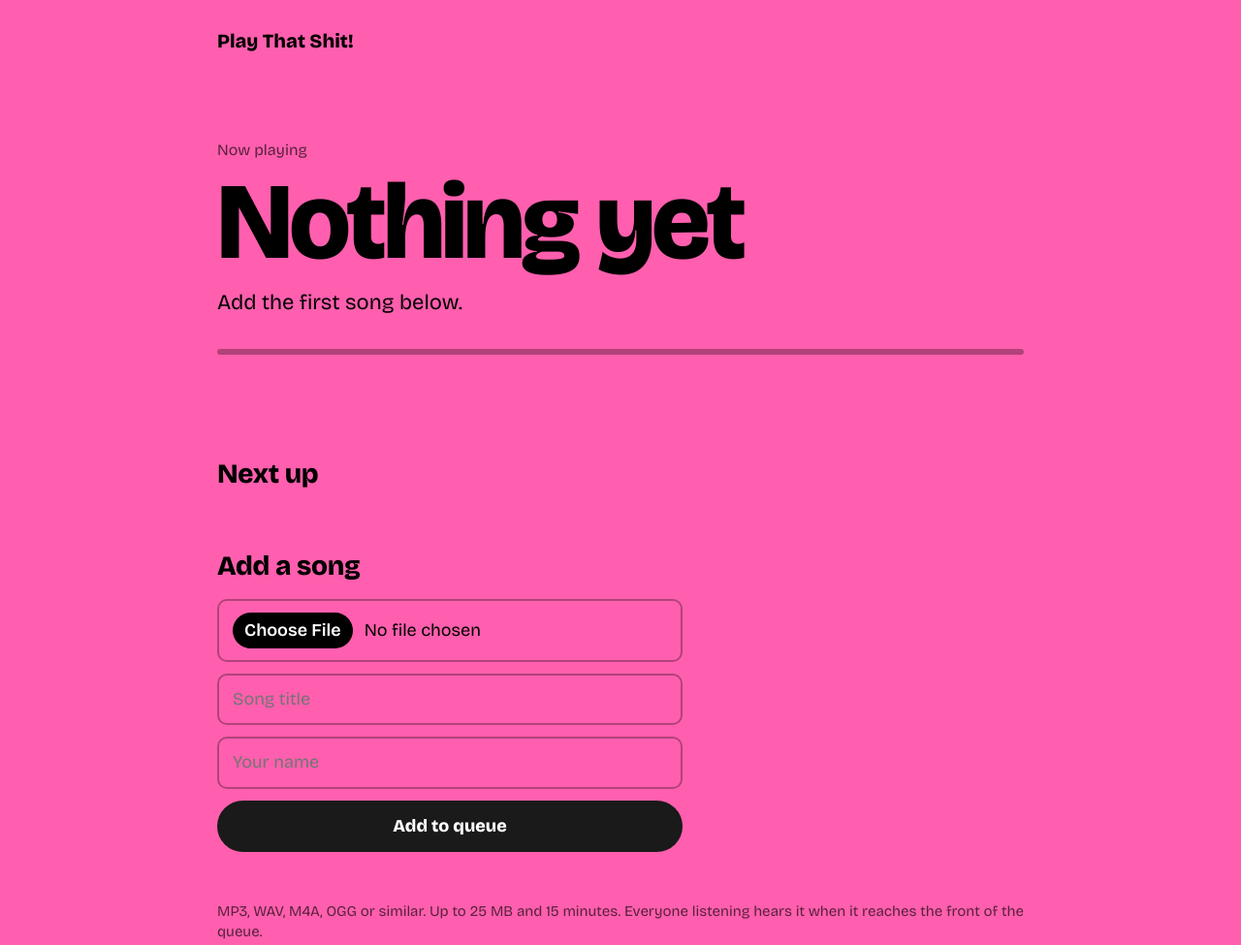
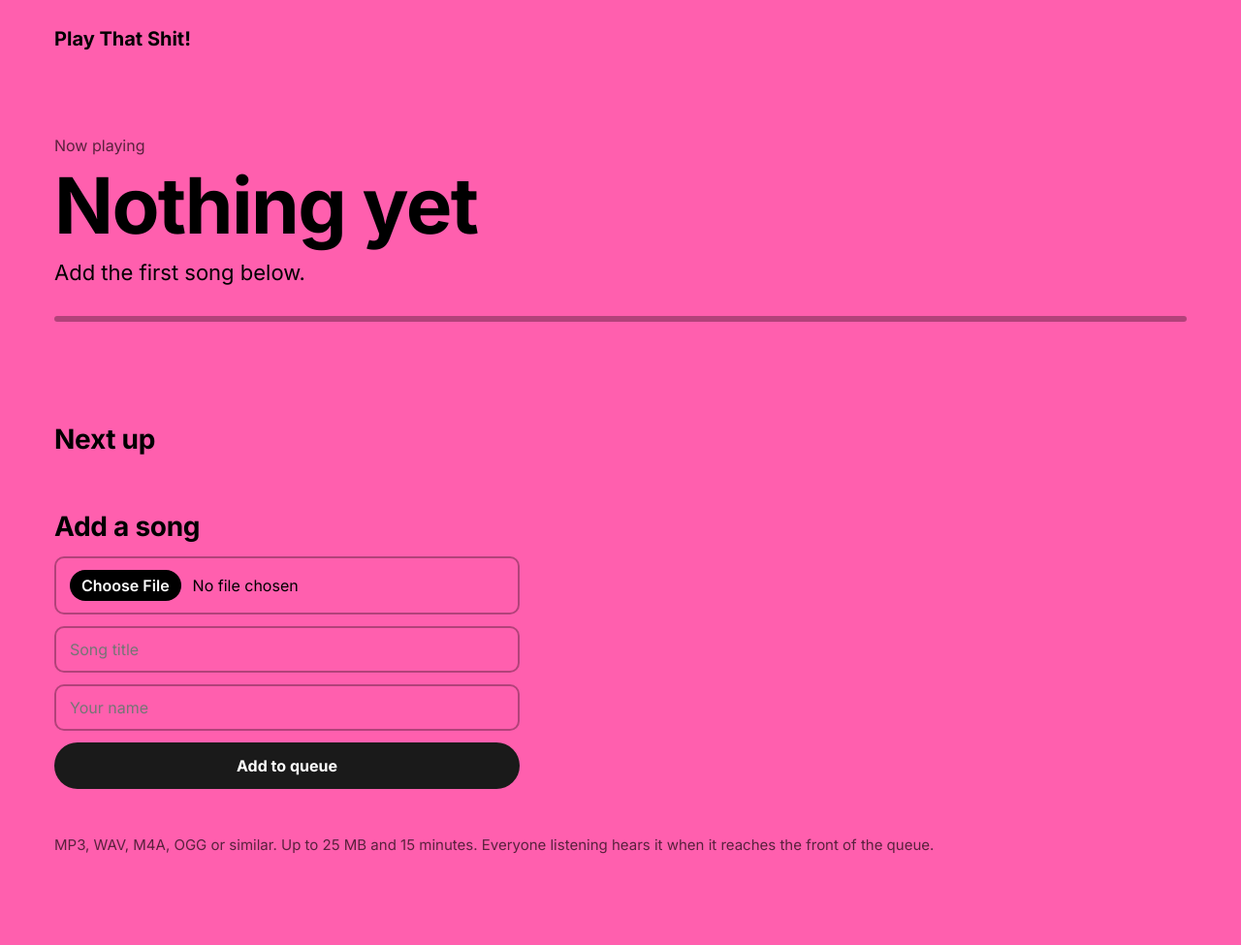
Before and after one commit to dylanc316/playthatshit, a website: page public/index.html in a window 1280 px wide. Shown: the whole page at 97% size. After the commit the page ends 945 px from the top, so only its background shows below. Drawn offline with nearby package versions, Linux system fonts and the light colour scheme.

Commit message:
Update index.html

```diff
--- a/public/index.html
+++ b/public/index.html
@@ -6,28 +6,28 @@
 <title>Play That Shit!</title>
 <link rel="preconnect" href="https://fonts.googleapis.com">
 <link rel="preconnect" href="https://fonts.gstatic.com" crossorigin>
-<link href="https://fonts.googleapis.com/css2?family=Bricolage+Grotesque:opsz,wght@12..96,400;12..96,600;12..96,800&display=swap" rel="stylesheet">
+<link href="https://fonts.googleapis.com/css2?family=Inter:wght@400;600;700&display=swap" rel="stylesheet">
 <style>
   :root { --bg:#ff5fae; --ink:#000000; --hot:#1a1a1a; --dim:rgba(0,0,0,.65); --line:rgba(0,0,0,.3); }
   * { box-sizing: border-box; }
   html, body { margin:0; min-height:100%; }
-  body { background:var(--bg); color:var(--ink); font-family:'Bricolage Grotesque',Arial,sans-serif; font-size:18px; line-height:1.4; }
-  main { max-width:880px; margin:0 auto; padding:28px 24px 64px; }
-  header { display:flex; justify-content:space-between; align-items:baseline; font-weight:800; font-size:20px; }
+  body { background:var(--bg); color:var(--ink); font-family:'Inter',Arial,sans-serif; }
+  main { max-width:1280px; margin:0 auto; padding:28px clamp(20px,5vw,56px) 64px; }
+  header { display:flex; justify-content:space-between; align-items:baseline; font-weight:700; font-size:20px; }
   #listeners { font-weight:400; font-size:15px; color:var(--dim); }
   .stage { padding:11vh 0 6vh; }
   .stage small { display:block; color:var(--dim); font-size:16px; margin-bottom:10px; }
-  #title { font-size:clamp(44px,10vw,112px); font-weight:800; line-height:.95; letter-spacing:-.03em; margin:0; overflow-wrap:anywhere; }
+  #title { font-size:clamp(40px,7vw,80px); font-weight:700; line-height:1.05; letter-spacing:-.02em; margin:0; overflow-wrap:anywhere; }
   #by { margin-top:14px; font-size:22px; }
-  #by b { color:var(--hot); font-weight:800; }
+  #by b { color:var(--hot); font-weight:700; }
   .bar { height:6px; background:var(--line); margin-top:32px; border-radius:3px; overflow:hidden; }
   .bar i { display:block; height:100%; width:0; background:var(--hot); }
-  button { font:inherit; font-weight:800; background:var(--hot); color:#ffffff; border:0; border-radius:999px; padding:14px 28px; cursor:pointer; }
+  button { font:inherit; font-weight:700; background:var(--hot); color:#ffffff; border:0; border-radius:999px; padding:14px 28px; cursor:pointer; }
   button:disabled { opacity:.5; cursor:default; }
   button:focus-visible, input:focus-visible { outline:3px solid var(--ink); outline-offset:3px; }
   #tune { margin-top:28px; font-size:20px; }
   section { margin-top:56px; }
-  h2 { font-size:28px; font-weight:800; margin:0 0 14px; letter-spacing:-.01em; }
+  h2 { font-size:28px; font-weight:700; margin:0 0 14px; letter-spacing:-.01em; }
   ol { list-style:none; margin:0; padding:0; }
   li { display:flex; justify-content:space-between; gap:16px; padding:12px 0; border-top:1px solid var(--line); }
   li span:last-child { color:var(--dim); text-align:right; flex-shrink:0; }
```
